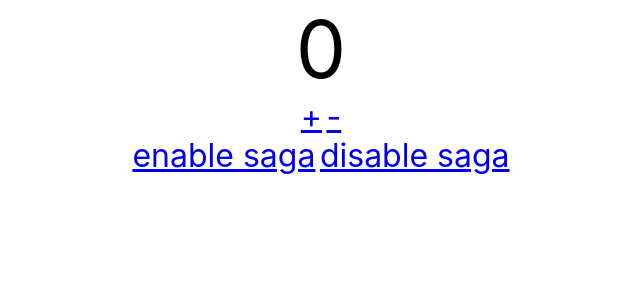
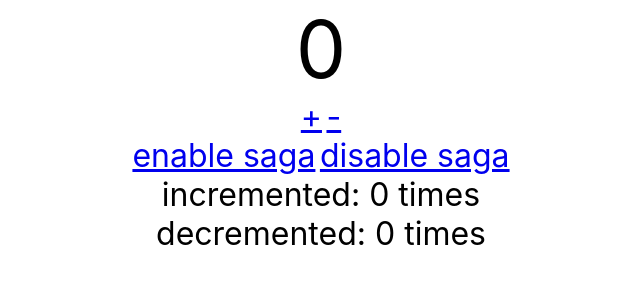
Before and after one commit to zhaoyingdu/integrateSagaIntoHook, a React (Create React App) app: page / in a window 1280 px wide. Shown: the top 300 px of the page, without its empty margins (319-959 px from the left). Built offline with nearby package versions, Linux system fonts and the light colour scheme.

Commit message:
'iteration_2'

```diff
--- a/package.json
+++ b/package.json
@@ -3,6 +3,7 @@
   "version": "0.1.0",
   "private": true,
   "dependencies": {
+    "lodash": "^4.17.11",
     "react": "^16.8.6",
     "react-dom": "^16.8.6",
     "react-scripts": "2.1.8",
--- /dev/null
+++ b/src/App.js
@@ -0,0 +1,9 @@
+import React from 'react'
+import Counter from './Itr1.js'
+import CounterSum from './Itr2.js'
+export default ()=>(
+  <div>
+    <Counter />
+    <CounterSum />
+  </div>
+)
--- a/src/CounterItr1.js
+++ b/src/Itr1.js
@@ -1,13 +1,13 @@
 import React, { useReducer, useEffect } from 'react';
-import {patchReducerWithSaga, exampleSaga} from './sagaItr1'
+import {patchReducerWithSaga} from './saga'
 import './App.css';
 
 const reducer = (state, action) => {
   switch (action.type) {
     case 'INCREMENT':
-      return ++state
+      return {...state, counter:state.counter+1}
     case 'DECREMENT':
-      return --state
+      return {...state, counter:state.counter-1}
     default:
       return state
   }
@@ -19,14 +19,11 @@ let enableSaga = (dispatch)=>dispatch({type:'ENABLE_SAGA'})
 let disableSaga = (dispatch)=>dispatch({type:'DISABLE_SAGA'})
 
 const Counter = () =>{
-  const store = useReducer(reducer, 0)
-  const {run} = patchReducerWithSaga(store)
-  run(exampleSaga);
-
-
+  const store = useReducer(reducer, {counter:0})
+  patchReducerWithSaga({key:'counter', store})
   return (
     <div className='App'>
-      <div style={{fontSize: '5rem'}}>{store[0]}</div>
+      <div style={{fontSize: '5rem'}}>{store[0].counter}</div>
       <div>
         <a href='#' onClick={()=>increment(store[1])}>+</a>
         <span>{'   '}</span>
--- /dev/null
+++ b/src/Itr2.js
@@ -0,0 +1,30 @@
+import React, { useReducer, useEffect } from 'react';
+import {patchReducerWithSaga, exampleSaga} from './saga'
+import './App.css';
+
+
+const initState = {
+  totalIncrement:0,
+  totalDecrement:0
+}
+const reducer = (state, action) => {
+  switch (action.type) {
+    case 'INCREMENTED':
+      return {...state, totalIncrement:state.totalIncrement+1}
+    case 'DECREMENTED':
+    return {...state, totalDecrement:state.totalDecrement+1}
+    default:
+      return state
+  }
+}
+const CounterSum = () =>{
+  const store = useReducer(reducer, initState)
+  patchReducerWithSaga({key:'counterSum', store})
+  return (
+    <div className='App'>
+      <div style={{fontSize: '2rem'}}>incremented: {store[0].totalIncrement} times</div>
+      <div style={{fontSize: '2rem'}}>decremented: {store[0].totalDecrement} times</div>
+    </div>)
+}
+
+export default CounterSum
--- a/src/index.js
+++ b/src/index.js
@@ -1,11 +1,13 @@
 import React from 'react';
 import ReactDOM from 'react-dom';
 import './index.css';
-import App from './CounterItr1';
+import App from './App.js';
+import {runSaga} from 'redux-saga'
+import {exampleSaga, IO} from './saga'
 import * as serviceWorker from './serviceWorker';
 
 ReactDOM.render(<App />, document.getElementById('root'));
-
+runSaga(IO, exampleSaga)
 // If you want your app to work offline and load faster, you can change
 // unregister() to register() below. Note this comes with some pitfalls.
 // Learn more about service workers: https://bit.ly/CRA-PWA
--- a/src/sagaItr1.js
+++ b/src/saga.js
@@ -1,12 +1,13 @@
-import {stdChannel, runSaga} from 'redux-saga'
+import {stdChannel} from 'redux-saga'
 import {take, put, cancel, fork} from 'redux-saga/effects'
+import _ from 'lodash'
 import {EventEmitter} from 'events'
 
 //const emitter = new EventEmitter()
 const channel = stdChannel()
 //emitter.on('action', channel.put)
 
-
+let id =0
 /** create an example saga that when enabled will duplicate action effect.
  * (i.e. increment by 2, decrement by 2). when disabled, will change back to
  * original effect, i.e increment by 1/ decrement by 1
@@ -15,8 +16,12 @@ const duplicateEffect = function*(){
   while(true){
     console.log('taking')
     const action = yield take(['INCREMENT','DECREMENT'])//there moght be an infinite loop
-    console.log(action)
-    yield put(action) // trigger dispatch function on the  IO object of the saga middle ware
+    //yield put(action)// trigger dispatch function on the  IO object of the saga middle ware
+    if(action.type === 'INCREMENT'){
+      yield put({type:'INCREMENTED'})
+    }else{
+      yield put({type: 'DECREMENTED'})
+    }
   }
 }
 export const exampleSaga = function*(){
@@ -28,30 +33,35 @@ export const exampleSaga = function*(){
   }
 }
 
+const stores= []
+export const IO = {
+  channel,
+  dispatch: (actionObj)=>{
+    _.forEach(stores, keyedStore=>{
+      const dispatch = keyedStore.store[1]
+      dispatch(actionObj)
+    })
+    //dispatch(actionObj) //dispatch to reducer
+  },
+  getState(){
+    const states = stores.map(keyedStore=>{
+      return keyedStore.store[0]
+    })
+    const mergedStates = _.assignIn({}, ...states)
+    return mergedStates
+  }
+}
+// dispatch = sagaMiddleware({state, dispatch})
+export const patchReducerWithSaga = ({key, store}) =>{
+  _.find(stores, {key:key})? _.noop():stores.push({key, store}) //should we push this store? should if it was not there
 
-// dispatch = sagaMiddleware({state, dispatch})
-export const patchReducerWithSaga = (store) =>{
-  const state = store[0]
   const dispatch = store[1]
-  const IO = {
-    channel,
-    dispatch: (actionObj)=>{
-      dispatch(actionObj) //dispatch to reducer
-    },
-    getState(){
-      return state
-    }
-  }
   store[1] = action=>{
     const result = dispatch(action) //result here is state
-    console.log(`put to channel ${action}`)
+    //console.log(`put to channel ${action}`)
     IO.channel.put(action)  //here we manually incoke channel.put, so the takers
     // will receive(or finally an action has happened and can be taken) a action
     // and saga can proceed
     return result
   }
-
-  return {
-    run: (saga, ...args)=>runSaga(IO, saga, args),
-  }
 }
```
Also changed, not shown: src/useSagaReducer.js (added, +10 -0 lines), 2 other files (tests, documents, lock files or other folders).
